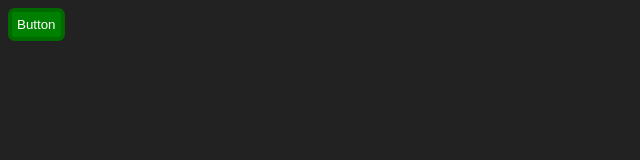
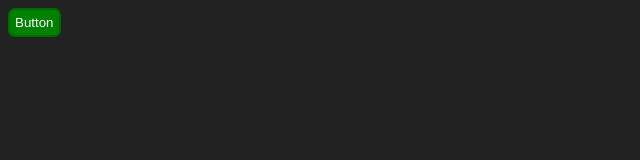
Before and after one commit to notagg/Links, a plain HTML site: page index.html in a window 1280 px wide. Shown: the full height of the page, 0-640 px from the left. Drawn offline with Linux system fonts and the light colour scheme.

Commit message:
Update index.html

```diff
--- a/index.html
+++ b/index.html
@@ -11,7 +11,7 @@
     align: right;
   }
   button {
-    border: 4px solid #006a00;
+    border: 2px solid #006a00;
     background-color: #008000;
     color: white;
     border-radius: 7px;
```
